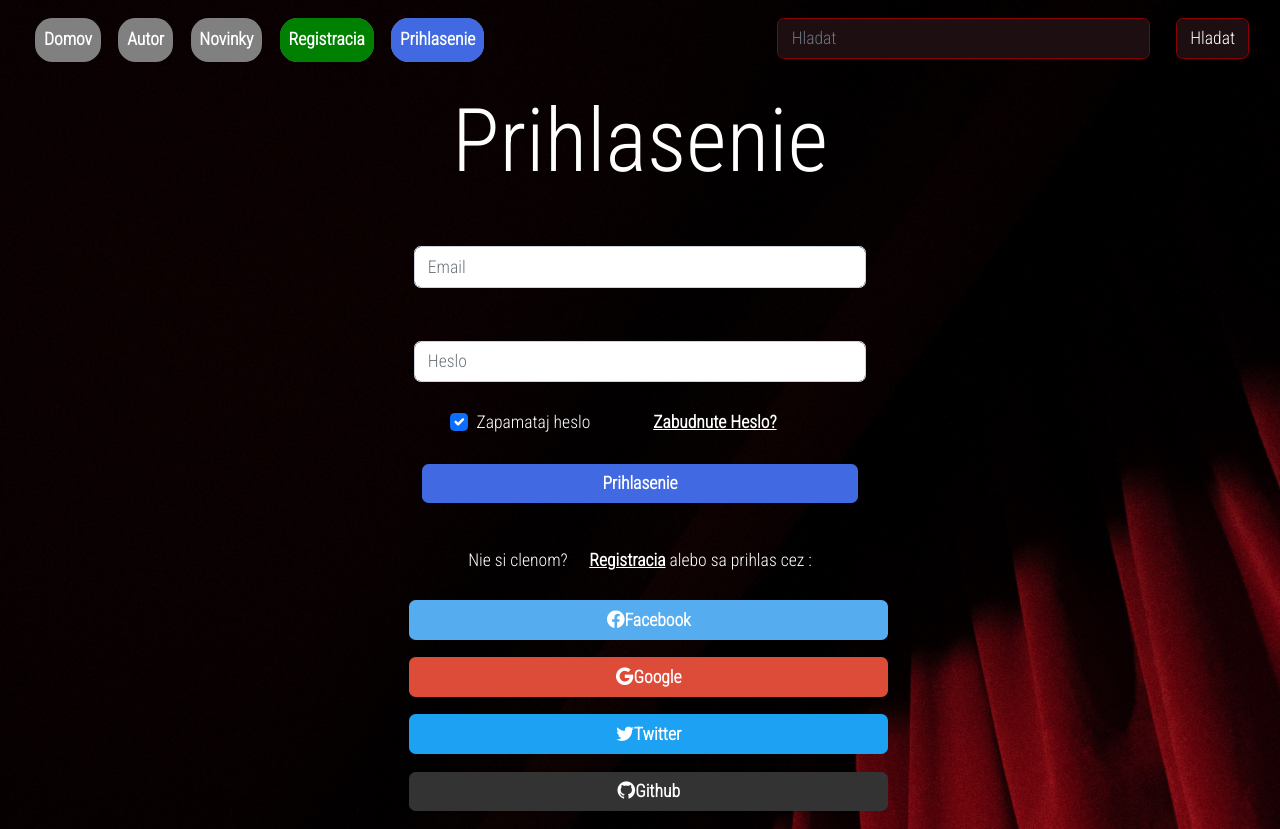
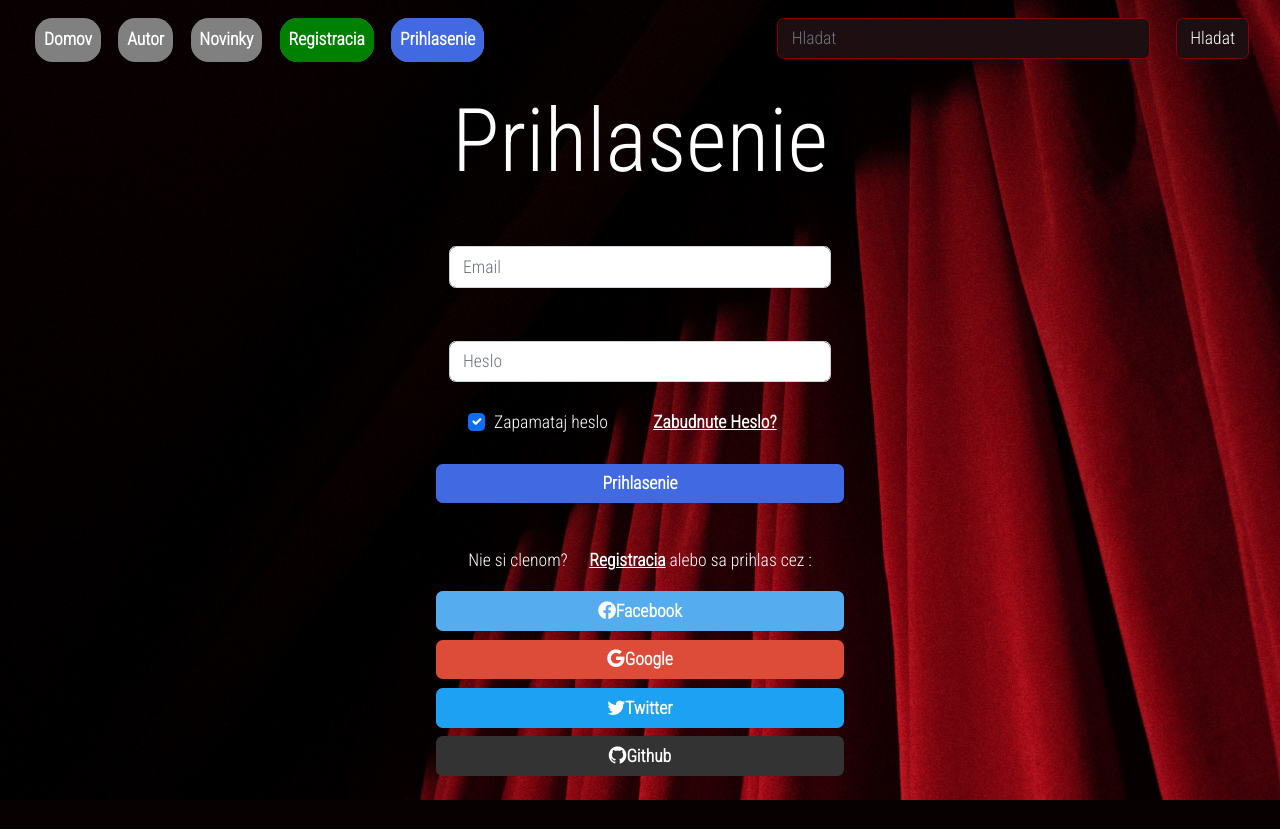
Before and after one commit to ErikUrban28/VAII, a PHP site: page /login.html in a window 1280 px wide. After the commit the page ends 800 px from the top, so only its background shows below. Run offline with PHP 8.4, Linux system fonts and the light colour scheme; some libraries are stand-ins or nearby versions.

Commit message:
fix small bugs in login.html, fix issues with validation

```diff
--- a/about.html
+++ b/about.html
@@ -20,7 +20,7 @@
             <nav class="navbar navbar-expand-sm navbar-dark ">
                 <div class="container ">
                     <button class="navbar-toggler ms-auto" type="button" data-bs-toggle="collapse"
-                            data-bs-target="#n_bar" aria-controls="navbarNavAltMarkup" aria-label="Toggle navigation">
+                            data-bs-target="#n_bar" aria-label="Toggle navigation">
                         <span class="navbar-toggler-icon"></span>
                     </button>
                     <div class="collapse navbar-collapse " id="n_bar">
@@ -55,7 +55,6 @@
             <img src="images/img_avatar3.png" class="img-fluid" alt="Autor">
         </div>
         <div class="col-sm-11 col-md-11 col-lg-7 ">
-            <section>
             <p >
 
                 Lorem ipsum dolor sit amet, consectetur adipisicing elit. At, corporis ducimus enim expedita facere
@@ -76,16 +75,13 @@
                 Aspernatur exercitationem ipsa maiores molestiae, nostrum obcaecati quaerat quisquam quos repellendus
                 sunt?
             </p>
-            </section>
         </div>
     </div>
 </div>
 <div class="container-fluid ">
     <div class="row  ">
         <div class="d-flex justify-content-md-center justify-content-sm-start">
-            <section>
                 <strong>Odkazy na socialne site a kontakt : </strong>
-            </section>
         </div>
 
     </div>
--- a/index.html
+++ b/index.html
@@ -18,7 +18,7 @@
             <nav class="navbar navbar-expand-sm navbar-dark ">
                 <div class="container ">
                     <button class="navbar-toggler ms-auto" type="button" data-bs-toggle="collapse"
-                            data-bs-target="#n_bar" aria-controls="navbarNavAltMarkup" aria-label="Toggle navigation">
+                            data-bs-target="#n_bar"  aria-label="Toggle navigation">
                         <span class="navbar-toggler-icon"></span>
                     </button>
                     <div class="collapse navbar-collapse " id="n_bar">
@@ -48,7 +48,6 @@
     </div>
     <div class="row text">
         <div class="col-md-9 col-xl-7 col-xxl-6">
-            <section>
             <p>
                 Lorem ipsum dolor sit amet, consectetur adipisicing elit.
                 Accusantium alias cumque ea nihil nisi perferendis quia?
@@ -66,7 +65,6 @@
                 is deserunt dolor ducimus, eligendi error facilis, illum ipsam ipsum itaque iure maxime neque nisi,
                 nobis nostrum perferendis quas quia quis reiciendis rerum suscipit tempora totam veritatis.
             </p>
-            </section>
         </div>
     </div>
 </div>
--- a/login.html
+++ b/login.html
@@ -1,5 +1,5 @@
 <!DOCTYPE html>
-<html lang="en">
+<html lang="sk">
 <head>
     <meta charset="UTF-8">
     <meta name="viewport" content="width=device-width, initial-scale=1">
@@ -19,7 +19,7 @@
             <nav class="navbar navbar-expand-sm navbar-dark ">
                 <div class="container ">
                     <button class="navbar-toggler ms-auto" type="button" data-bs-toggle="collapse"
-                            data-bs-target="#n_bar" aria-controls="navbarNavAltMarkup" aria-label="Toggle navigation">
+                            data-bs-target="#n_bar"  aria-label="Toggle navigation">
                         <span class="navbar-toggler-icon"></span>
                     </button>
                     <div class="collapse navbar-collapse " id="n_bar">
@@ -51,13 +51,13 @@
             <form>
 
                 <div class="form-outline mb-4">
-                    <input type="email" id="form2Example1" placeholder="Email" class="form-control"/>
+                    <input type="email" id="form2Example1" placeholder="Email" class="form-control">
                     <label class="form-label" for="form2Example1"></label>
 
                 </div>
 
                 <div class="form-outline ">
-                    <input type="password" id="form2Example2" placeholder="Heslo" class="form-control"/>
+                    <input type="password" id="form2Example2" placeholder="Heslo" class="form-control">
                     <label class="form-label" for="form2Example2"></label>
                 </div>
 
@@ -65,7 +65,7 @@
                     <div class="col d-flex justify-content-center">
                         <!-- Checkbox -->
                         <div class="form-check">
-                            <input class="form-check-input" type="checkbox" value="" id="form2Example31" checked/>
+                            <input class="form-check-input" type="checkbox" value="" id="form2Example31" checked>
                             <label class="form-check-label" for="form2Example31"> Zapamataj heslo </label>
                         </div>
                     </div>
@@ -75,9 +75,9 @@
                     </div>
                 </div>
 
-                <div class="row m-2 ">
+                <div class="row  ">
 
-                    <button type="button" class="btn btn-primary btn-block mb-4 sign-in">Prihlasenie </button>
+                    <button type="button" class="btn btn-primary btn-block mb-4 me-6 sign-in">Prihlasenie </button>
                 </div>
 
                 <div class="text-center text-nowrap">
@@ -87,17 +87,17 @@
                 </div>
                 <div class="row">
                     <div class="col"></div>
-                <a class="btn btn-primary m-2" style="background-color: #55acee;"
+                <a class="btn btn-primary mb-2" style="background-color: #55acee;"
                    href="#"
                    role="button"
                 ><i class="bi bi-facebook"></i>Facebook</a>
 
-                <a class="btn btn-primary m-2" style="background-color: #dd4b39;" href="#" role="button"
+                <a class="btn btn-primary mb-2" style="background-color: #dd4b39;" href="#" role="button"
                 ><i class="bi bi-google"></i>Google</a>
 
-                <a class="btn btn-primary m-2" style="background-color: #1DA1F2;" href="#" role="button"
+                <a class="btn btn-primary mb-2" style="background-color: #1DA1F2;" href="#" role="button"
                 ><i class="bi bi-twitter"></i>Twitter</a>
-                <a class="btn btn-primary m-2" style="background-color: #333333;" href="#"
+                <a class="btn btn-primary mb-2" style="background-color: #333333;" href="#"
                    role="button"
                 ><i class="bi bi-github"></i>Github</a>
                 </div>
--- a/style.css
+++ b/style.css
@@ -43,7 +43,7 @@ body {
 
 .col.buttons .btn:hover, .btn:focus {
     background-color: darkred;
-    border: 3px solid darkred;
+    border: 3px solid white;
 }
 
 .registerbtn {
```
Also changed, not shown: news.html (+2 -8 lines), register.html (+6 -7 lines).
